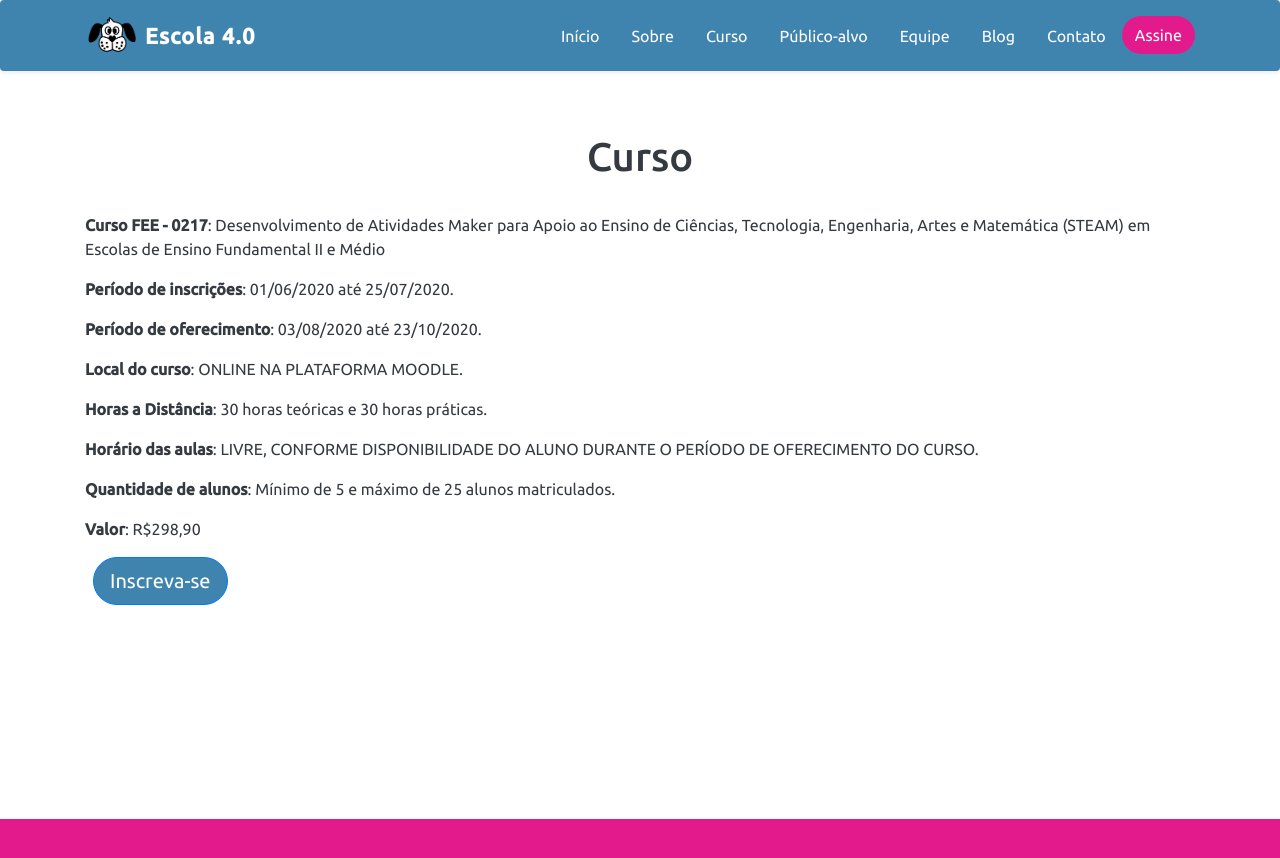
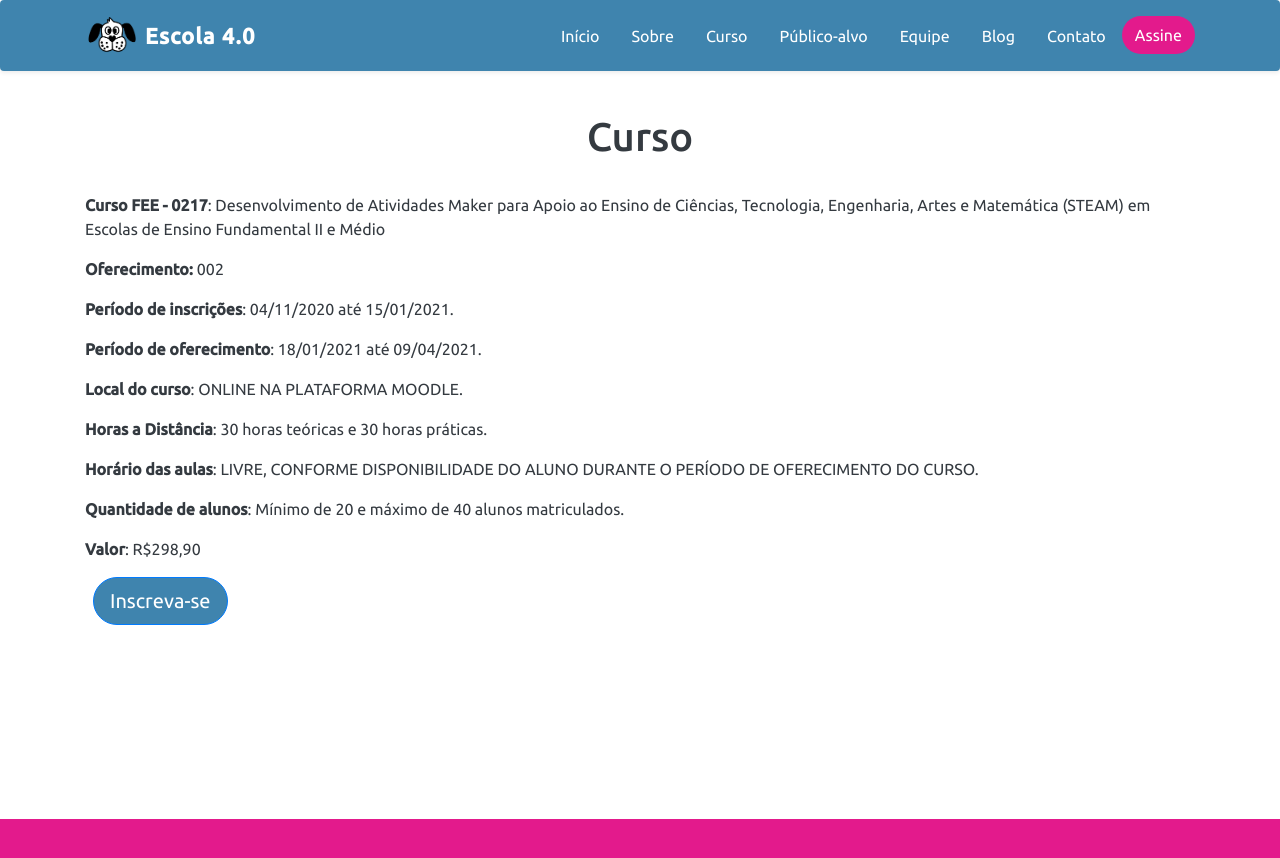
Before and after one commit to FBSeletronica/site-escola-40, a Jekyll site: the page built from index.md, in a window 1280 px wide and 900 px high, scrolled down 2314 px. Shown: the top 858 px of the window. Built offline with Jekyll 4.4.1, drawn with Linux system fonts in a browser that asks for light colours; nearby versions of some CDN libraries.

```diff
--- a/_includes/course.html
+++ b/_includes/course.html
@@ -11,19 +11,20 @@
                         Ensino de Ciências, Tecnologia, Engenharia, Artes e Matemática (STEAM)
                         em Escolas de Ensino Fundamental II e Médio
                     </p>
-                    <p><strong>Período de inscrições</strong>: 01/06/2020 até 25/07/2020.</p>
-                    <p><strong>Período de oferecimento</strong>: 03/08/2020 até 23/10/2020.</p>
+                    <p><strong>Oferecimento: </strong>002</p>
+                    <p><strong>Período de inscrições</strong>: 04/11/2020 até 15/01/2021.</p>
+                    <p><strong>Período de oferecimento</strong>: 18/01/2021 até 09/04/2021.</p>
                     <p><strong>Local do curso</strong>: ONLINE NA PLATAFORMA MOODLE.</p>
                     <p><strong>Horas a Distância</strong>: 30 horas teóricas e 30 horas práticas.</p>
                     <p><strong>Horário das aulas</strong>: LIVRE, CONFORME DISPONIBILIDADE DO ALUNO DURANTE O PERÍODO DE OFERECIMENTO DO CURSO.</p>
-                    <p><strong>Quantidade de alunos</strong>: Mínimo de 5 e máximo de 25 alunos matriculados.</p>
+                    <p><strong>Quantidade de alunos</strong>: Mínimo de 20 e máximo de 40 alunos matriculados.</p>
                     <p><strong>Valor</strong>: R$298,90</p>
                 </div>
 
             </div>
         </div>
         <div class="d-flex justify-content-left">
-                <a href="https://www.extecamp.unicamp.br/dados.asp?sigla=%81g%DC%C2%5E%E0%DC%99&of=%F7%12%A8" target="_blank">
+                <a href="https://www.extecamp.unicamp.br/dados.asp?sigla=%81g%DC%C2%5E%E0%DC%99&of=%F7%12%AB" target="_blank">
                     <button type="button" class="ml-2 btn btn-primary btn-lg">Inscreva-se</button>
                 </a>
          </div>
```
Also changed, not shown: sobre.md (+1 -1 lines), 2 other files.
